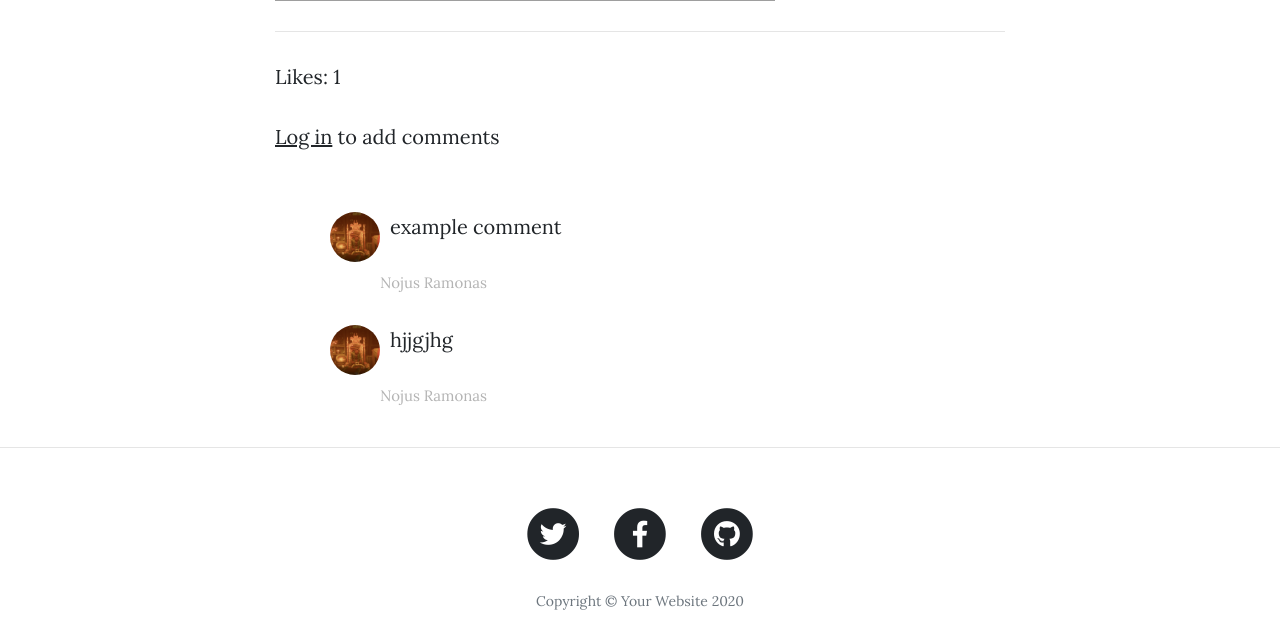
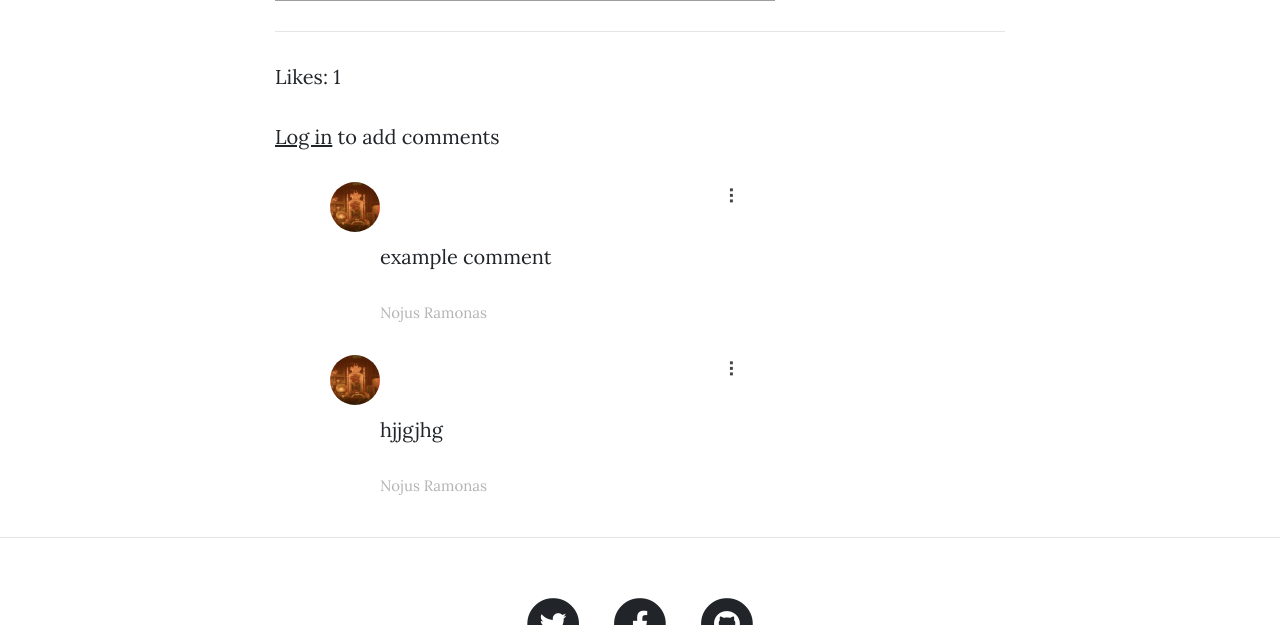
Before and after one commit to Ramonas-Nojus/FakeBook, a Flask app: page /post/1 in a window 1280 px wide. Shown: the part 2826-3451 px from the top of the page. Run offline with Flask 2, Linux system fonts and the light colour scheme; data comes from the database, SQL or seed files in the repository; both versions use the stored data as it was after the commit; some libraries are stand-ins or nearby versions; grey boxes are pictures that could not be loaded.

Commit message:
add dropdown with delete edit buttons

```diff
--- a/static/css/clean-blog.css
+++ b/static/css/clean-blog.css
@@ -421,3 +421,54 @@ background: -webkit-linear-gradient(to right, rgba(251, 194, 235, 1), rgba(166,
 /* W3C, IE 10+/ Edge, Firefox 16+, Chrome 26+, Opera 12+, Safari 7+ */
  background: linear-gradient(40deg, #ff6ec4, #7873f5);
 }
+
+.menu-nav {
+
+        display: flex;
+        justify-content: space-between;
+      }
+
+      .menu-item {
+        color: #FCC;
+        padding: 3px;
+      }
+
+      .three-dots:after {
+        cursor: pointer;
+        color: #444;
+        content: '\2807';
+        font-size: 20px;
+        padding: 0 5px;
+      }
+
+      a {
+        text-decoration: none;
+      }
+
+      a div {
+        padding: 2px;
+      }
+
+      .dropdown {
+        border: 2px solid;
+        border-radius: 3px;
+        position: absolute;
+        right: 10px;
+
+        outline: none;
+        opacity: 0;
+        z-index: -1;
+        max-height: 0;
+        transition: opacity 0.1s, z-index 0.1s, max-height: 5s;
+      }
+
+      .dropdown-container:focus {
+        outline: none;
+      }
+
+      .dropdown-container:focus .dropdown {
+        opacity: 1;
+        z-index: 100;
+        max-height: 100vh;
+        transition: opacity 0.2s, z-index 0.2s, max-height: 0.2s;
+      }
--- a/templates/post.html
+++ b/templates/post.html
@@ -5,6 +5,7 @@
 {% block content %}
 {% include "header.html" %}
 
+<link rel="stylesheet" href="{{url_for('static', filename='css/clean-blog.css')}}">
 <!-- Page Header -->
 <header class="masthead" style="background-image: url('{{post.img_url}}')">
 	<div class="overlay"></div>
@@ -72,6 +73,16 @@
                     <div class="commenterImage" style="float: left; padding-right: 10px;">
                       <img src="{{ url_for('static', filename='img/' + comment.comment_author.profile_image ) }}" width="50px" height="50px" style="border-radius: 50%;  object-fit: cover;" />
                     </div>
+                  <div class="menu-nav">
+                    <div class="menu-item"></div>
+                    <div class="dropdown-container" tabindex="-1">
+                      <div class="three-dots"></div>
+                      <div class="dropdown">
+                        <a href="#"><div>Delete</div></a>
+                        <a href="#"><div>Edit</div></a>
+                      </div>
+                    </div>
+                  </div>
                     <div class="commentText" style="padding-left: 50px;">
                       <p>{{ comment.text | safe }}</p>
                       <p class="date sub-text" style="color: #B4B4B4; font-size: 15px">{{ comment.comment_author.name }}</p>
```
Also changed, not shown: blog.db.
